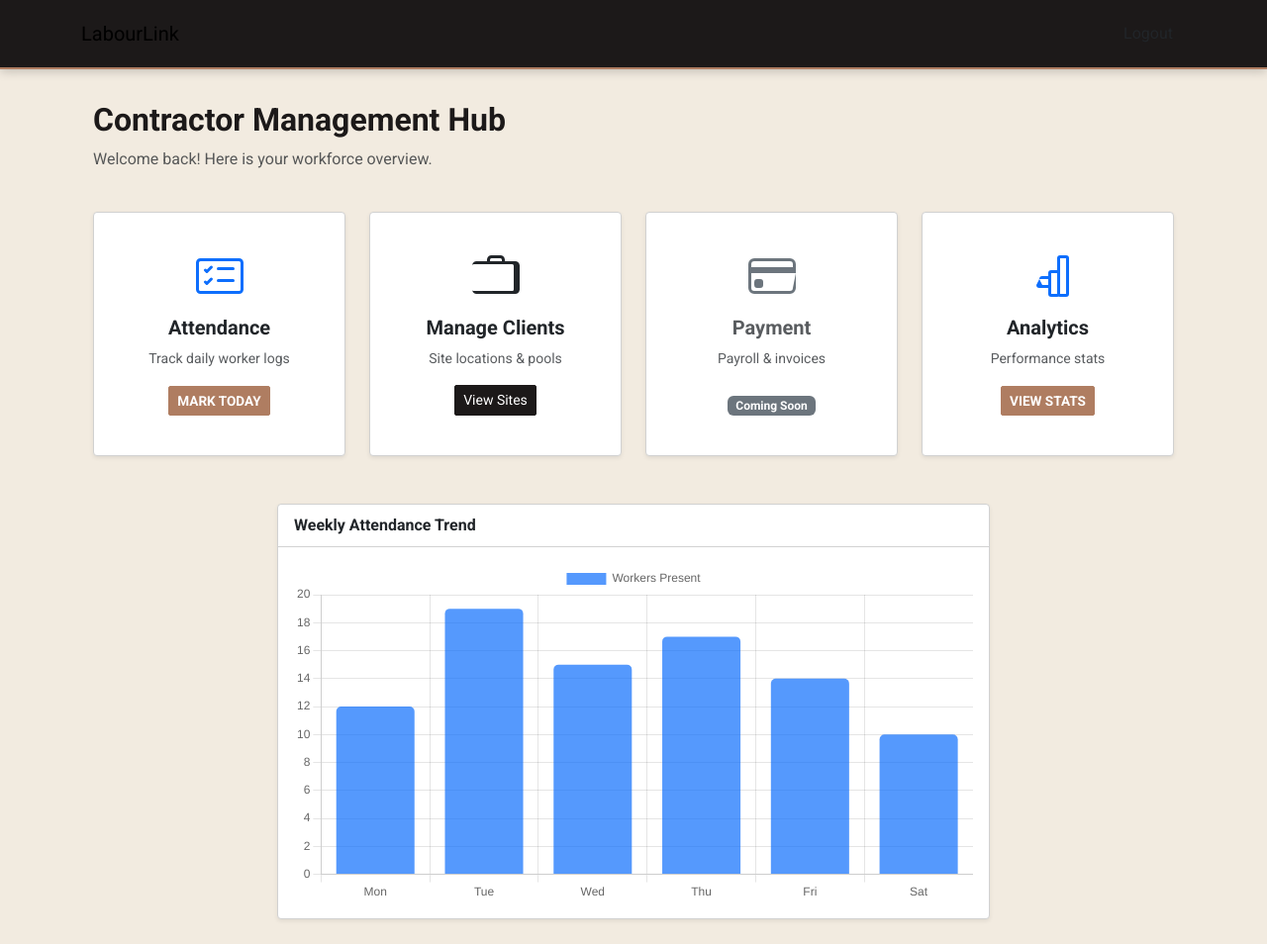
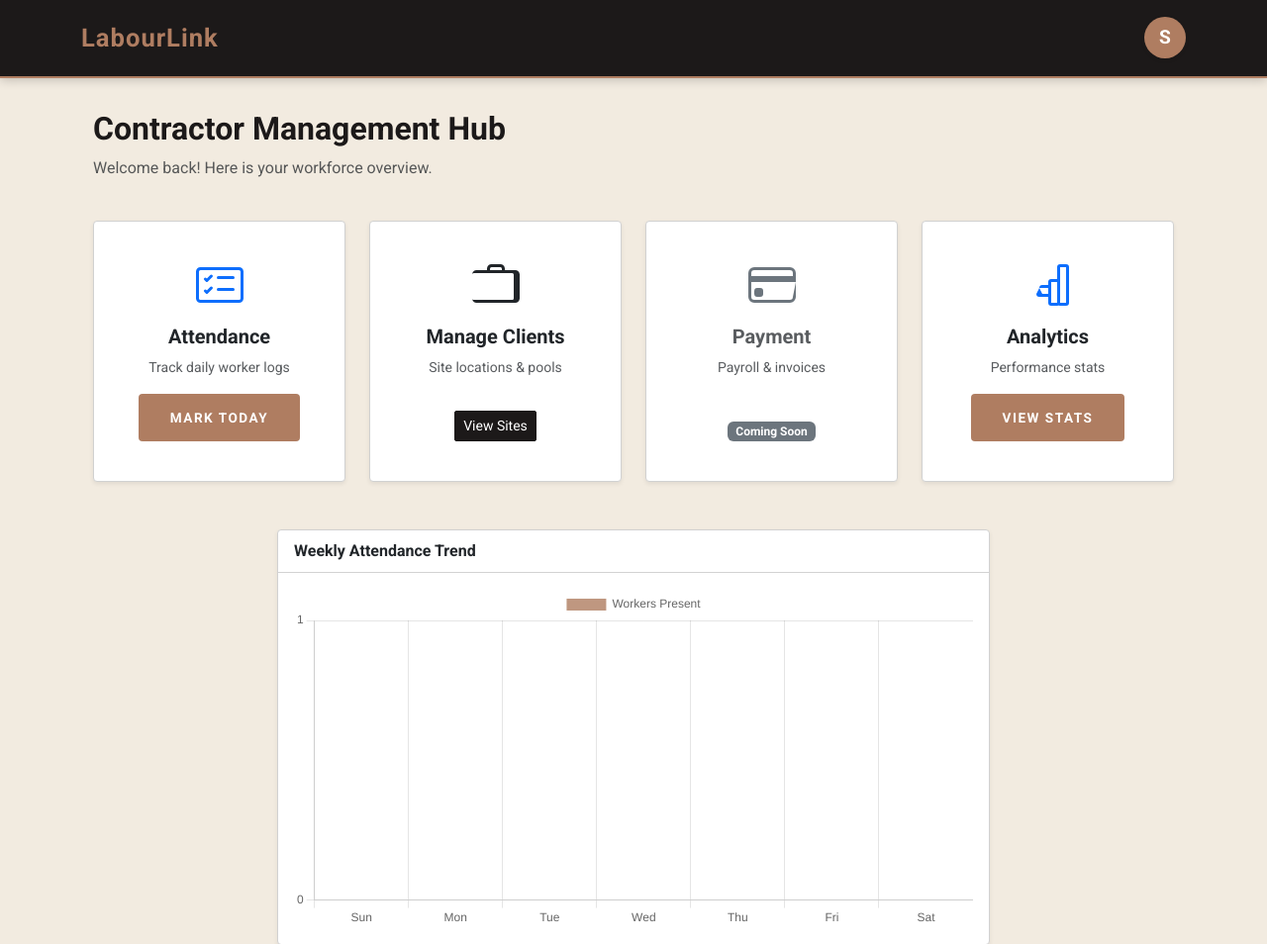
Before and after one commit to justcodewithricha/LabourLink, a Flask app: page /contractor/dashboard in a window 1280 px wide. Shown: the top 954 px of the page at 99% size. Run offline with Flask 3, Linux system fonts and the light colour scheme; the visitor is signed in with stand-in values (Sample User, id 1).

Commit message:
Added attendance, password verification, profile icon, dynamic analytics dashboard

```diff
--- a/app.py
+++ b/app.py
@@ -1,13 +1,13 @@
 from functools import wraps
 from flask import Flask, render_template, request, redirect, url_for, session, flash
 from flask_sqlalchemy import SQLAlchemy
-from datetime import datetime
 from models import db, User, Worker, Attendance, Project, Client
+from datetime import datetime, timedelta
 
 app = Flask(__name__)
 
 # --- DATABASE CONFIGURATION ---
-app.config['SQLALCHEMY_DATABASE_URI'] = 'postgresql://postgres:148263@127.0.0.1:5432/labourlink'
+app.config['SQLALCHEMY_DATABASE_URI'] = 'postgresql://postgres:new123@127.0.0.1:5432/labourlink'
 app.config['SQLALCHEMY_TRACK_MODIFICATIONS'] = False
 app.secret_key = 'super_secret_key_for_labourlink' # Required for session memory
 
@@ -64,21 +64,25 @@
 def login():
     if request.method == 'POST':
         username = request.form.get('username')
+        password = request.form.get('password')
+
         user = User.query.filter_by(username=username).first()
 
-        if user:
-            session['user_id'] = user.id # STAMPING THE USER
+        if user and user.password == password:
+            session['user_id'] = user.id
+            session['username'] = user.username # <-- NEW: Save username for the avatar
             if user.role == 'contractor':
                 return redirect(url_for('contractor_dashboard'))
             else:
                 return redirect(url_for('builder_dashboard'))
 
-        flash("Invalid Username.")
+        flash("⚠️ Invalid Username or Password.")
     return render_template('auth/login.html')
 
 @app.route('/logout')
 def logout():
-    session.pop('user_id', None) # ERASING THE STAMP
+    session.pop('user_id', None)
+    session.pop('username', None) # <-- NEW: Clear the username on logout
     flash("You have been successfully logged out.")
     return redirect(url_for('login'))
 
@@ -86,7 +90,79 @@
 @app.route('/contractor/dashboard')
 @login_required
 def contractor_dashboard():
-    return render_template('contractor/dashboard.html')
+    user_id = session.get('user_id')
+
+    # 1. Get the last 7 days (including today)
+    today = datetime.utcnow().date()
+    dates = [today - timedelta(days=i) for i in range(6, -1, -1)]
+
+    # Format labels for the chart (e.g., 'Mon', 'Tue')
+    labels = [d.strftime('%a') for d in dates]
+
+    # 2. Get all workers belonging to this contractor
+    workers = Worker.query.filter_by(contractor_id=user_id).all()
+    worker_ids = [w.id for w in workers]
+
+    # 3. Count 'Present' attendance for each of those 7 days
+    attendance_counts = []
+    if worker_ids: # Only query if the contractor actually has workers
+        for d in dates:
+            count = Attendance.query.filter(
+                Attendance.worker_id.in_(worker_ids),
+                Attendance.date == d,
+                Attendance.status == 'Present'
+            ).count()
+            attendance_counts.append(count)
+    else:
+        attendance_counts = [0] * 7 # Fill with zeros if no workers
+
+    return render_template(
+        'contractor/dashboard.html',
+        labels=labels,
+        attendance_data=attendance_counts
+    )
+
+@app.route('/contractor/attendance', methods=['GET', 'POST'])
+@login_required
+def contractor_attendance():
+    user_id = session.get('user_id')
+    today_date = datetime.utcnow().date()
+
+    # Fetch all workers registered under this contractor
+    workers = Worker.query.filter_by(contractor_id=user_id).all()
+
+    if request.method == 'POST':
+        # Loop through every worker to get their radio button status from the form
+        for worker in workers:
+            status = request.form.get(f'status_{worker.id}')
+
+            if status:
+                # Check if attendance is already marked for today to prevent duplicate rows
+                existing_record = Attendance.query.filter_by(
+                    worker_id=worker.id,
+                    date=today_date
+                ).first()
+
+                if existing_record:
+                    # Update existing record if they changed their mind
+                    existing_record.status = status
+                else:
+                    # Create a brand new attendance record
+                    new_attendance = Attendance(
+                        worker_id=worker.id,
+                        date=today_date,
+                        status=status
+                    )
+                    db.session.add(new_attendance)
+
+        # Commit all the new attendance records to PostgreSQL at once
+        db.session.commit()
+        flash("✅ Daily attendance has been saved successfully!")
+        return redirect(url_for('contractor_dashboard'))
+
+    # If it's a GET request, just show the page with the current date formatted nicely
+    formatted_date = today_date.strftime("%B %d, %Y")
+    return render_template('contractor/attendance.html', workers=workers, date=formatted_date)
 
 @app.route('/contractor/manage-clients')
 @login_required
@@ -178,6 +254,19 @@
 
     return render_template('contractor/register.html', clients=clients)
 
+@app.route('/contractor/my-profile')
+@login_required
+def contractor_profile():
+    user_id = session.get('user_id')
+
+    # 1. Fetch the logged-in user's details
+    user = User.query.get_or_404(user_id)
+
+    # 2. Fetch all clients tied to this contractor
+    clients = Client.query.filter_by(contractor_id=user_id).all()
+
+    return render_template('contractor/my_profile.html', user=user, clients=clients)
+
 @app.route('/contractor/worker/<int:worker_id>')
 @login_required
 def worker_profile(worker_id):
--- a/static/css/main.css
+++ b/static/css/main.css
@@ -19,12 +19,32 @@
   flex-direction: column;
   min-height: 100vh; /* Forces the body to be at least the full height of the screen */
 }
+
 /* --- Professional Navbar --- */
+/* --- Professional Navbar (The Black Background) --- */
 .custom-navbar {
-  background-color: var(--deep-charcoal) !important;
+  background-color: var(--deep-charcoal) !important; /* Forces the black background */
   padding: 0.8rem 0;
-  border-bottom: 2px solid var(--coffee-tan);
+  border-bottom: 2px solid var(--coffee-tan); /* Nice coffee underline for the bar */
   box-shadow: 0 2px 10px rgba(0, 0, 0, 0.2);
+}
+
+/* --- Navbar Logo Styling (The Coffee Text) --- */
+.nav-logo-text {
+  color: var(--coffee-tan) !important; /* Forces the coffee color on the text */
+  font-weight: 800;
+  font-size: 1.6rem;
+  letter-spacing: 1px;
+  transition: color 0.3s ease;
+}
+
+/* Subtle white glow when you hover over the logo */
+.navbar-brand:hover .nav-logo-text {
+  color: var(--highlight-white) !important;
+}
+
+.navbar-brand:hover .nav-logo-text {
+  color: var(--highlight-white) !important;
 }
 
 /* --- Dashboard Card Refinement --- */
@@ -52,21 +72,39 @@
   transform: scale(1.1); /* Subtle pop on the icon */
 }
 
-/* --- Button Color Overrides --- */
-/* Force all Primary buttons to Coffee Tan */
+/* --- Unified Action Buttons (Fixing the "Cut to Cut" feel) --- */
+.btn-enroll,
+.btn-builder,
+.btn-contractor,
 .btn-primary {
-  background-color: var(--coffee-tan) !important;
-  border-color: var(--coffee-tan) !important;
-  color: var(--highlight-white) !important;
-  border-radius: 2px !important;
-  font-weight: 600;
-  text-transform: uppercase;
-  font-size: 0.85rem;
+  display: inline-flex;
+  align-items: center;
+  justify-content: center;
+  /* Giving the text generous breathing room on top/bottom and sides */
+  padding: 14px 32px !important;
+  font-weight: 700 !important;
+  /* Forcing everything to uppercase so "Get Started" matches "Enroll" */
+  text-transform: uppercase !important;
+  letter-spacing: 1.5px !important;
+  font-size: 0.85rem !important;
+  border-radius: 4px !important;
+  text-decoration: none !important;
+  transition: all 0.3s ease !important;
+  border: none;
+  text-align: center;
 }
 
-.btn-primary:hover {
+/* Base Colors for Primary & Contractor actions (Coffee) */
+.btn-primary,
+.btn-contractor {
+  background-color: var(--coffee-tan) !important;
+  color: var(--highlight-white) !important;
+}
+
+/* Base Colors for Builder actions (Charcoal) */
+.btn-builder {
   background-color: var(--deep-charcoal) !important;
-  border-color: var(--deep-charcoal) !important;
+  color: var(--highlight-white) !important;
 }
 
 /* Dark Button (used for Manage Clients) */
@@ -74,6 +112,20 @@
   background-color: var(--deep-charcoal) !important;
   border-color: var(--deep-charcoal) !important;
   border-radius: 2px !important;
+}
+
+/* Snappy Hover Effects for all of them */
+.btn-primary:hover,
+.btn-contractor:hover {
+  background-color: var(--deep-charcoal) !important;
+  transform: translateY(-2px);
+  box-shadow: 0 8px 20px rgba(0,0,0,0.15) !important;
+}
+
+.btn-builder:hover {
+  background-color: var(--coffee-tan) !important;
+  transform: translateY(-2px);
+  box-shadow: 0 8px 20px rgba(0,0,0,0.15) !important;
 }
 
 /* --- Footer --- */
@@ -86,3 +138,34 @@
   /* CHANGE margin-top TO THIS: */
   margin-top: auto; /* This pushes the footer all the way to the bottom */
 }
+
+/* --- Profile Avatar Navbar Styling --- */
+.profile-avatar-btn::after {
+  display: none; /* Hides the default Bootstrap dropdown arrow for a cleaner look */
+}
+
+.profile-avatar {
+  width: 42px;
+  height: 42px;
+  background-color: var(--coffee-tan);
+  color: var(--highlight-white);
+  border-radius: 50%;
+  display: flex;
+  align-items: center;
+  justify-content: center;
+  font-weight: 700;
+  font-size: 1.2rem;
+  transition: all 0.3s ease;
+  border: 2px solid transparent;
+}
+
+.profile-avatar:hover {
+  transform: scale(1.05);
+  background-color: var(--highlight-white);
+  color: var(--deep-charcoal);
+  border: 2px solid var(--deep-charcoal);
+}
+
+.dropdown-item:hover {
+  background-color: var(--bg-warm-beige);
+}
--- a/templates/base.html
+++ b/templates/base.html
@@ -20,13 +20,28 @@
             <span class="nav-logo-text">LabourLink</span>
         </a>
 
-        <div class="d-flex ms-auto">
-            {% if session.get('user_id') %}
-                <a href="{{ url_for('logout') }}" class="btn btn-logout">Logout</a>
-            {% else %}
-                <a href="{{ url_for('login') }}" class="btn btn-logout">Login</a>
-            {% endif %}
+        <div class="d-flex ms-auto align-items-center">
+
+    {% if session.get('user_id') %}
+        <div class="dropdown">
+            <a href="#" class="d-block text-decoration-none dropdown-toggle profile-avatar-btn" id="profileDropdown" data-bs-toggle="dropdown" aria-expanded="false">
+                <div class="profile-avatar shadow-sm">
+                    {{ session.get('username')[0]|upper if session.get('username') else 'U' }}
+                </div>
+            </a>
+            <ul class="dropdown-menu dropdown-menu-end shadow border-0 mt-2" aria-labelledby="profileDropdown" style="border-radius: 8px;">
+                <li><h6 class="dropdown-header text-uppercase fw-bold" style="letter-spacing: 1px;">Hi, {{ session.get('username') }}</h6></li>
+                <li><hr class="dropdown-divider"></li>
+                <li><a class="dropdown-item py-2" href="{{ url_for('contractor_profile') }}">My Profile</a></li>
+                <li><a class="dropdown-item py-2 text-danger fw-bold" href="{{ url_for('logout') }}">Sign Out</a></li>
+            </ul>
         </div>
+
+    {% else %}
+        <a href="{{ url_for('login') }}" class="btn btn-logout shadow-sm transition-hover" style="background-color: var(--coffee-tan); color: white; font-weight: bold; border-radius: 4px; padding: 8px 20px; text-decoration: none;">Login</a>
+    {% endif %}
+
+</div>
 
     </div>
 </nav>
--- a/templates/contractor/dashboard.html
+++ b/templates/contractor/dashboard.html
@@ -88,20 +88,34 @@
 <script src="https://cdn.jsdelivr.net/npm/chart.js"></script>
 <script>
     const ctx = document.getElementById('attendanceChart').getContext('2d');
+
+    // Safely inject the Python data directly into our JavaScript!
+    const chartLabels = {{ labels | tojson | safe }};
+    const chartData = {{ attendance_data | tojson | safe }};
+
     new Chart(ctx, {
         type: 'bar',
         data: {
-            labels: ['Mon', 'Tue', 'Wed', 'Thu', 'Fri', 'Sat'],
+            labels: chartLabels,
             datasets: [{
                 label: 'Workers Present',
-                data: [12, 19, 15, 17, 14, 10],
-                backgroundColor: 'rgba(13, 110, 253, 0.7)',
-                borderRadius: 5
+                data: chartData,
+                // Changed the color to match your LabourLink Coffee Tan theme!
+                backgroundColor: 'rgba(175, 125, 97, 0.8)',
+                borderRadius: 4
             }]
         },
         options: {
             responsive: true,
-            maintainAspectRatio: true
+            maintainAspectRatio: true,
+            scales: {
+                y: {
+                    beginAtZero: true,
+                    ticks: {
+                        stepSize: 1 // Forces the graph to use whole numbers (you can't have half a worker!)
+                    }
+                }
+            }
         }
     });
 </script>
```
Also changed, not shown: templates/contractor/my_profile.html (added, +52 -0 lines).
